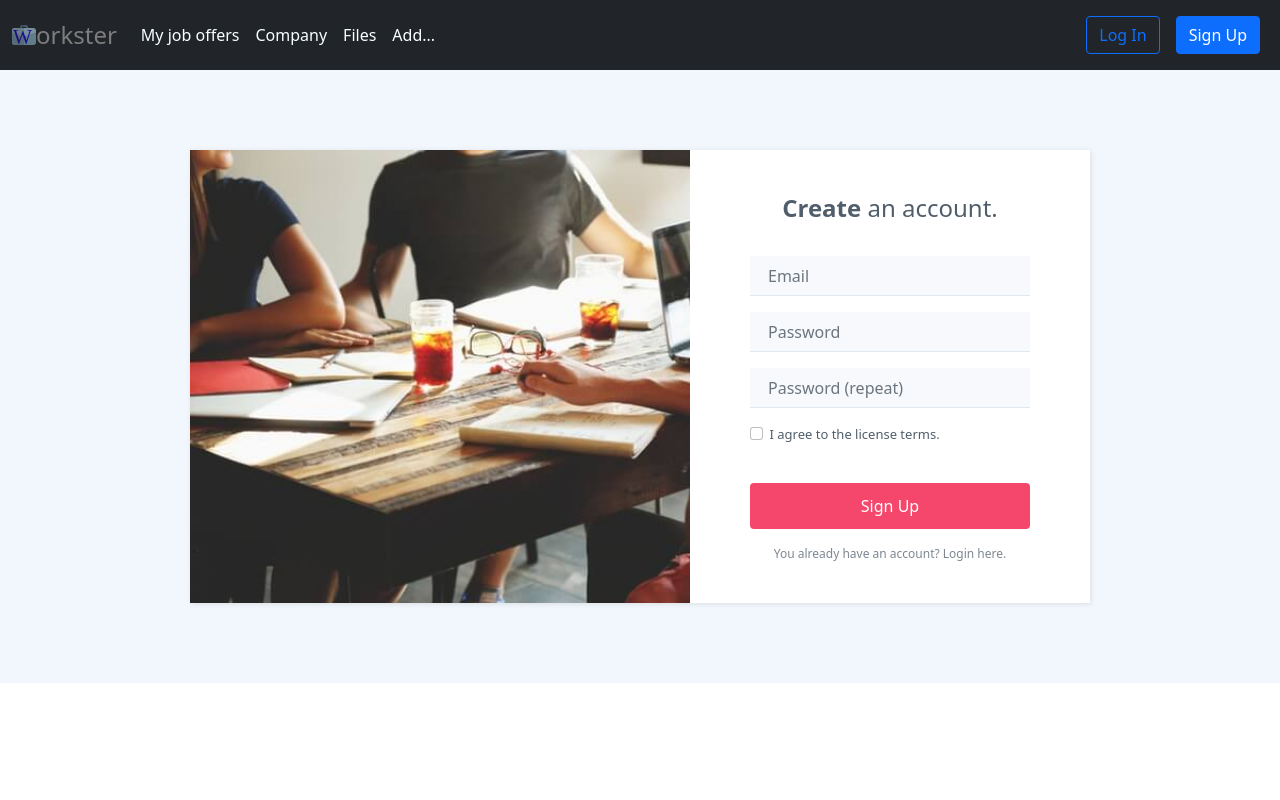
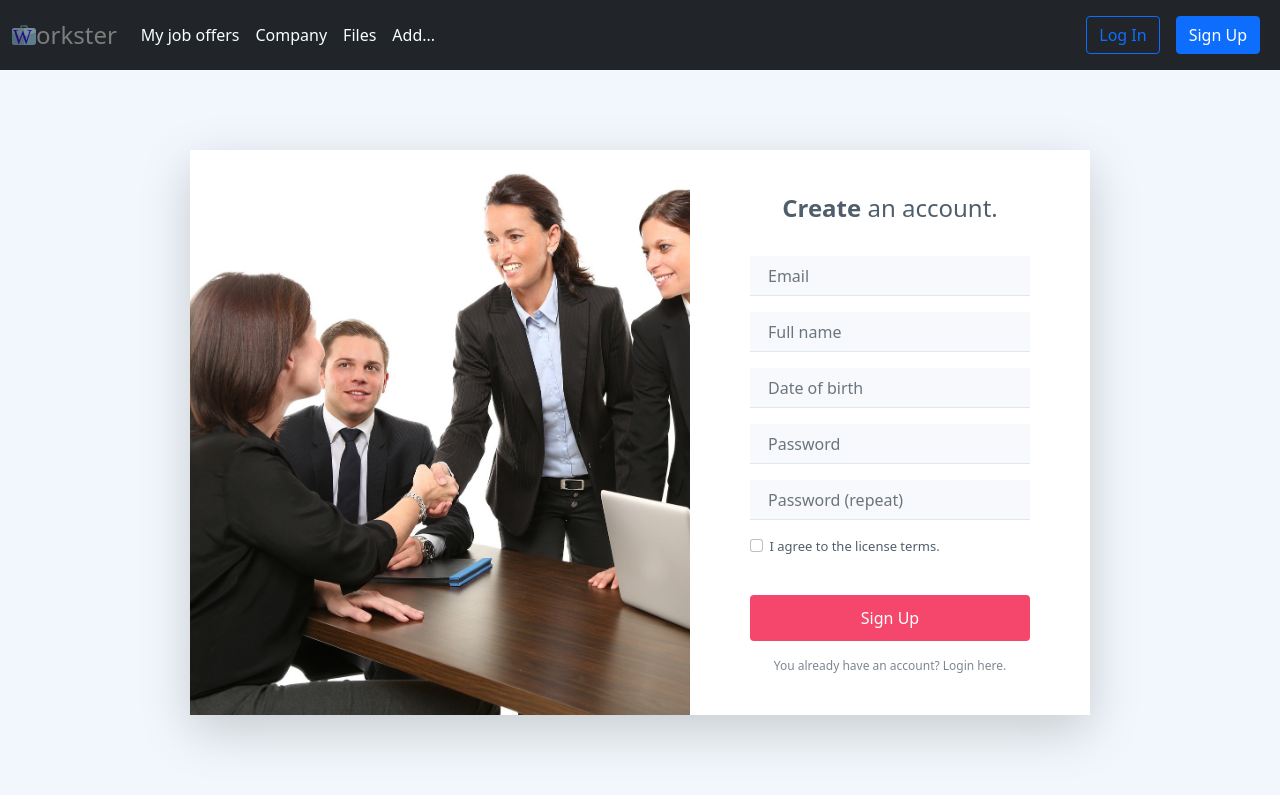
Before and after one commit to PawelSli/Workster, a React (Create React App) app in the folder workster-frontend/: page /register in a window 1280 px wide. Built offline with nearby package versions, Linux system fonts and the light colour scheme.

Commit message:
change text message in login page, add new register condition and modify register page style by changing body color and adding shadow.

```diff
--- /dev/null
+++ b/workster-frontend/src/assets/js/date-input.js
@@ -0,0 +1,5 @@
+$('.js-text-date-toggle').on('focus', function() {
+    $(this).attr('type', 'date') }
+).on('blur', function() {
+    $(this).attr('type', 'text') }
+)
--- /dev/null
+++ b/workster-frontend/src/assets/styles/register-page.css
@@ -0,0 +1,3 @@
+.register-photo {
+    background-color: rgb(246, 246, 246);
+}
--- a/workster-frontend/src/assets/styles/registration-form.css
+++ b/workster-frontend/src/assets/styles/registration-form.css
@@ -6,7 +6,7 @@
 .register-photo .image-holder {
   display: table-cell;
   width: auto;
-  background: url(./../img/meeting.jpg);
+  background: url(./../img/people.jpg);
   background-size: cover;
 }
 
--- a/workster-frontend/src/components/pages/LoginPage.js
+++ b/workster-frontend/src/components/pages/LoginPage.js
@@ -5,7 +5,7 @@ export default function LoginPage() {
 
     return (
         <main className="page login-page">
-            <section className="login-dark">
+            <section className="login-dark shadow-lg">
                 <form method="post">
                     <h2 className="visually-hidden">Login Form</h2>
                     <div className="illustration"><Icon icon="ion-ios-locked-outline" /></div>
@@ -16,7 +16,7 @@ export default function LoginPage() {
                     <div className="mb-3">
                         <button className="btn btn-primary d-block w-100" type="submit">Log In</button>
                     </div>
-                    <a className="forgot" href="#">Forgot your email or password?</a>
+                    <a className="forgot" href="/register">You don't have an account yet? Register now</a>
                 </form>
             </section>
         </main>
--- a/workster-frontend/src/components/pages/RegisterPage.js
+++ b/workster-frontend/src/components/pages/RegisterPage.js
@@ -1,13 +1,36 @@
+import $ from 'jquery';
+import {useEffect} from "react";
+import "../../assets/styles/register-page.css"
+
 export default function RegisterPage() {
+    window.$ = $;
+
+    useEffect(() => {
+        const script = document.createElement('script');
+        script.innerHTML = "$('.js-text-date-toggle').on('focus', function() {\n" +
+            "    $(this).attr('type', 'date') }\n" +
+            ").on('blur', function() {\n" +
+            "    $(this).attr('type', 'text') }\n" +
+            ")"
+        document.body.appendChild(script);
+        return () => {
+            document.body.removeChild(script);
+        }
+    }, []);
+
     return (
         <main className="page login-page">
             <section className="register-photo">
-                <div className="form-container">
+                <div className="form-container shadow-lg">
                     <div className="image-holder"/>
                     <form method="post">
                         <h2 className="text-center"><strong>Create</strong> an account.</h2>
                         <div className="mb-3"><input type="email" className="form-control" name="email"
                                                      placeholder="Email"/></div>
+                        <div className="mb-3"><input type="text" className="form-control" name="name"
+                                                     placeholder="Full name"/></div>
+                        <div className="mb-3"><input type="text " className="form-control js-text-date-toggle" name="date"
+                                                     placeholder="Date of birth" /></div>
                         <div className="mb-3"><input type="password" className="form-control" name="password"
                                                      placeholder="Password"/></div>
                         <div className="mb-3"><input type="password" className="form-control" name="password-repeat"
@@ -20,7 +43,7 @@ export default function RegisterPage() {
                         <div className="mb-3">
                             <button className="btn btn-primary d-block w-100" type="submit">Sign Up</button>
                         </div>
-                        <a className="already" href="#">You already have an account? Login here.</a>
+                        <a className="already" href="/login">You already have an account? Login here.</a>
                     </form>
                 </div>
             </section>
--- a/workster-frontend/src/components/reusable/Navigation.js
+++ b/workster-frontend/src/components/reusable/Navigation.js
@@ -43,12 +43,12 @@ export default function Navigation() {
                         <li className="nav-item"><a className="nav-link active" href="#">
                             <button className="btn btn-outline-primary swing animated" type="button"
                                     data-bs-toggle="modal"
-                                    data-bs-target="#signup">Log In
+                                    data-bs-target="/signin">Log In
                             </button>
                         </a></li>
                         <li className="nav-item"><a className="nav-link active" href="#">
                             <button className="btn btn-primary swing animated" type="button" data-bs-toggle="modal"
-                                    data-bs-target="#signin">Sign Up
+                                    data-bs-target="/register">Sign Up
                             </button>
                         </a></li>
                     </ul>
```
Also changed, not shown: workster-frontend/src/assets/img/people.jpg (added), workster-frontend/src/assets/img/teamwork.jpg (added), workster-frontend/src/assets/js/sidebars.js (renamed from workster-frontend/src/assets/bootstrap-js/sidebars.js).
